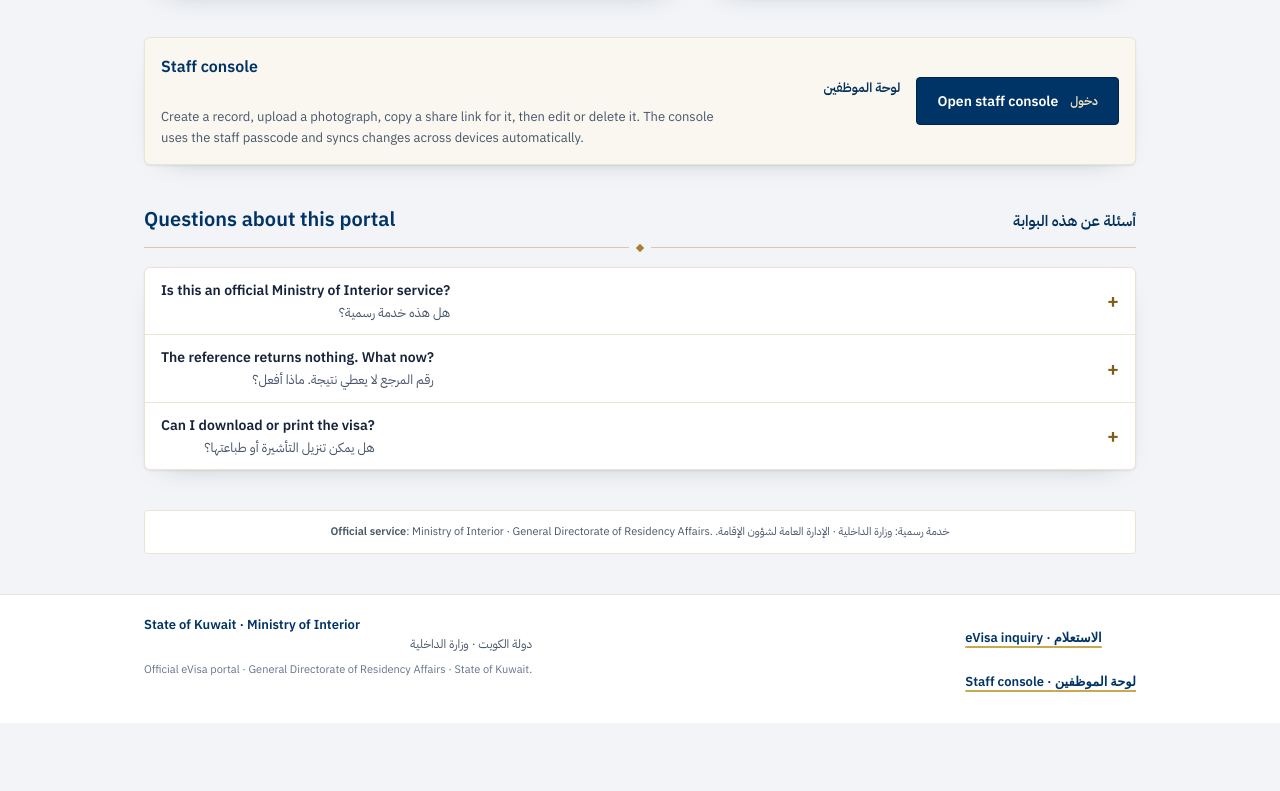
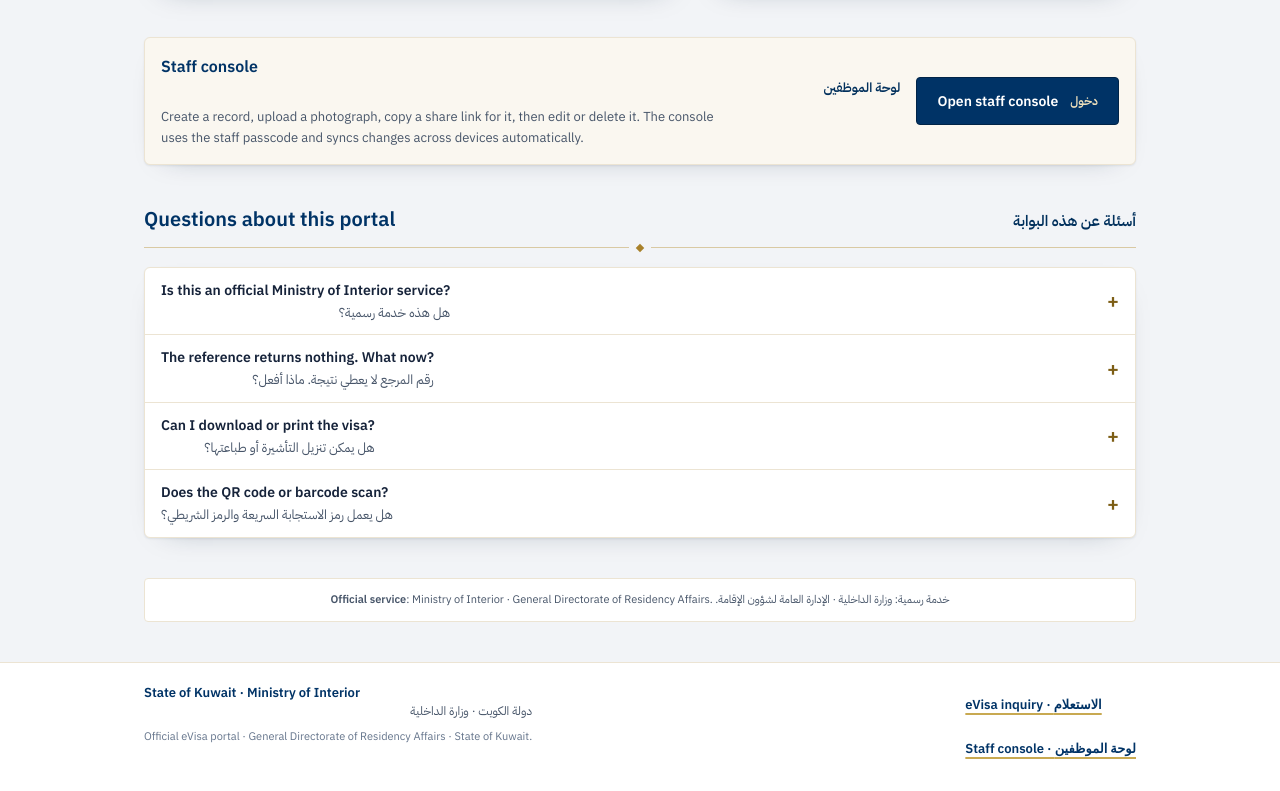
Before and after one commit to Shikur-Ebrahim/kuwait-e-visa, a website: page index.html in a window 1280 px wide. Shown: the part 2092-2883 px from the top of the page. Before the commit the page ends 2815 px from the top, so only its background shows below. Drawn offline with nearby package versions, Linux system fonts and the light colour scheme.

Commit message:
Add FAQ: Does the QR code or barcode scan? with EN and AR explanation

```diff
--- a/index.html
+++ b/index.html
@@ -418,6 +418,22 @@ tailwind.config = {
         <p class="mt-3 max-w-3xl text-[13px] leading-relaxed text-slate-600">
           Yes. Download image saves a PNG of the document, and Print or save as PDF opens a print view with only the
           document on the page. Both actions are available for saving or sharing the official eVisa document.
+        </p>
+      </details>
+
+      <details class="group px-4 py-3">
+        <summary class="flex items-center justify-between gap-4">
+          <span>
+            <span class="block text-[14px] font-semibold text-ink">Does the QR code or barcode scan?</span>
+            <span class="ar-ui mt-0.5 block text-[13px] text-slate-600" dir="rtl" lang="ar">هل يعمل رمز الاستجابة السريعة والرمز الشريطي؟</span>
+          </span>
+          <span class="faq-plus flex-none text-xl font-semibold text-gold-700" aria-hidden="true">+</span>
+        </summary>
+        <p class="mt-3 max-w-3xl text-[13px] leading-relaxed text-slate-600">
+          Yes. The QR code on the visa document is fully scannable. Scanning it with any smartphone camera or QR reader opens the online verification page for that specific eVisa reference, confirming its authenticity in real time. The barcode encodes the reference serial for official processing.
+        </p>
+        <p class="ar-ui mt-2 max-w-3xl text-[13px] leading-relaxed text-slate-600" dir="rtl" lang="ar">
+          نعم. رمز الاستجابة السريعة على وثيقة التأشيرة يعمل بشكل كامل. يفتح مسحه بكاميرا الهاتف أو أي قارئ رمز صفحة التحقق الإلكترونية الخاصة بالتأشيرة، مما يؤكد صحتها في الوقت الفعلي. أما الرمز الشريطي فيُشفّر الرقم المرجعي للمعالجة الرسمية.
         </p>
       </details>
 
```
